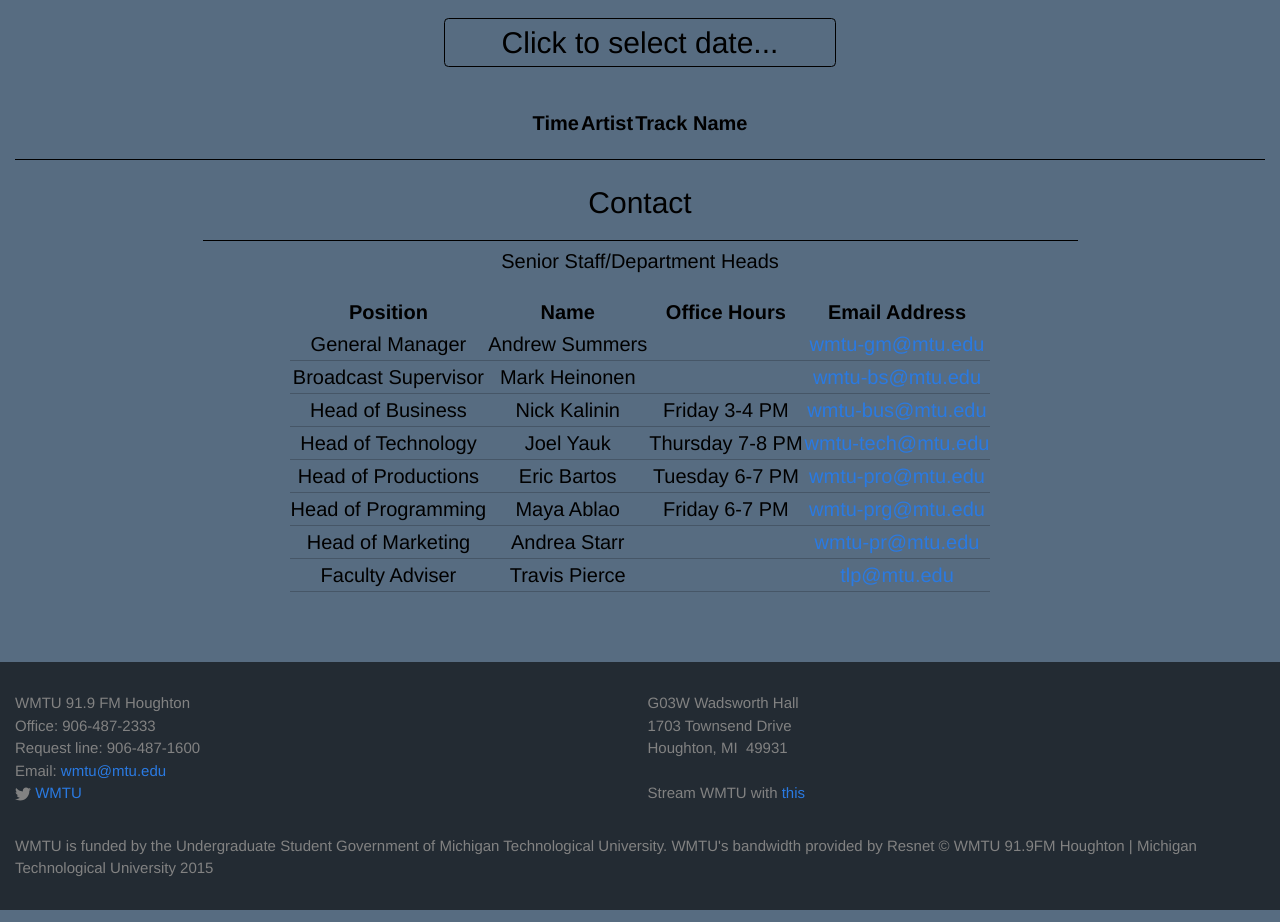
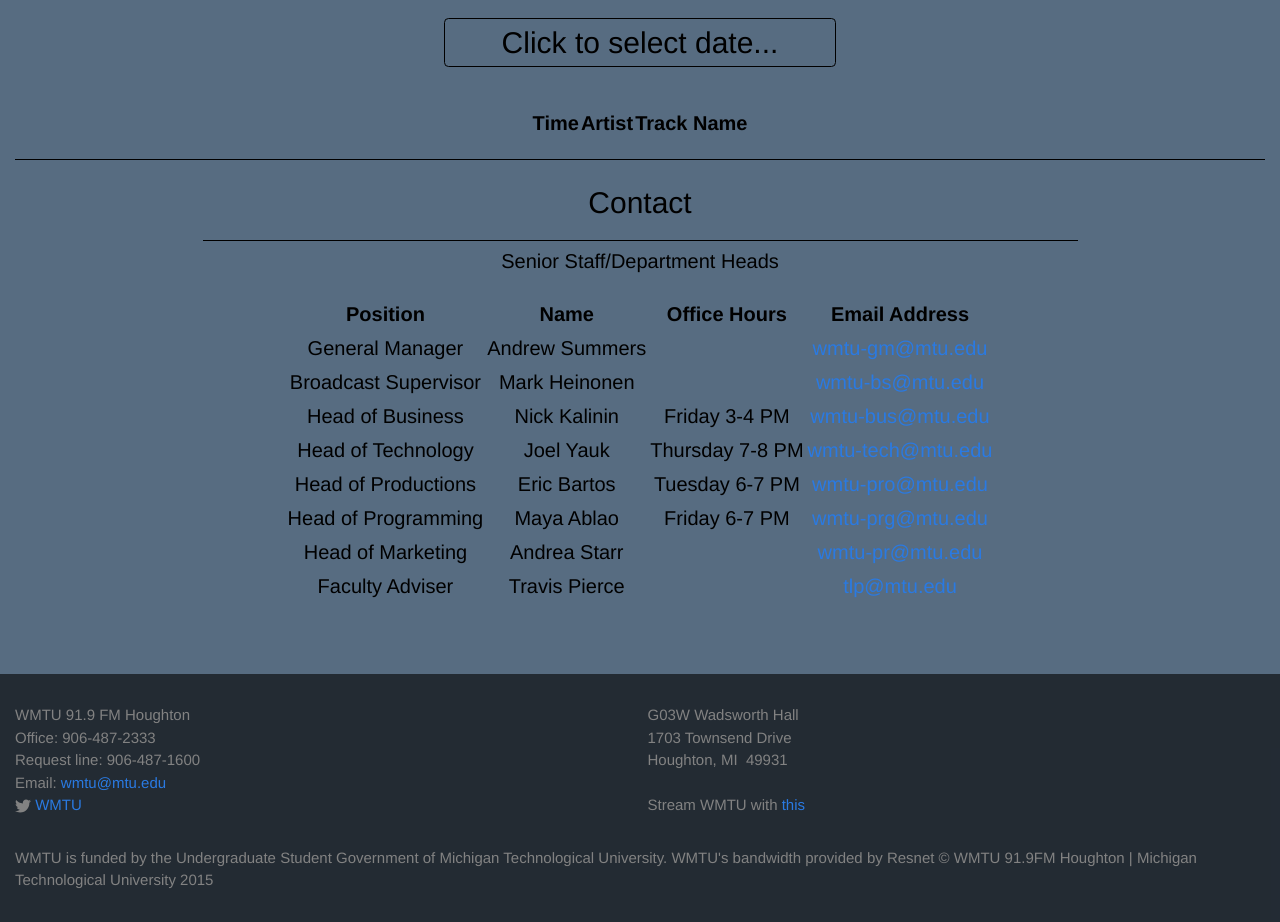
Before and after one commit to WMTU/wmtu.mtu.edu, a Jekyll site: the page built from index.html, in a window 1280 px wide. Shown: the part 1285-2207 px from the top of the page. Built offline with Jekyll 4.4.1, drawn with Linux system fonts in a browser that asks for light colours.

Commit message:
Added divider lines to tables

```diff
--- a/css/style.css
+++ b/css/style.css
@@ -100,11 +100,11 @@
 }
 
 /* table styling */
-table {
+.content_table {
   border-spacing: 0px;
 }
 
-td {
+.content_table td {
   border-bottom:1px solid rgba(0,0,0,.2);
 }
 
```
